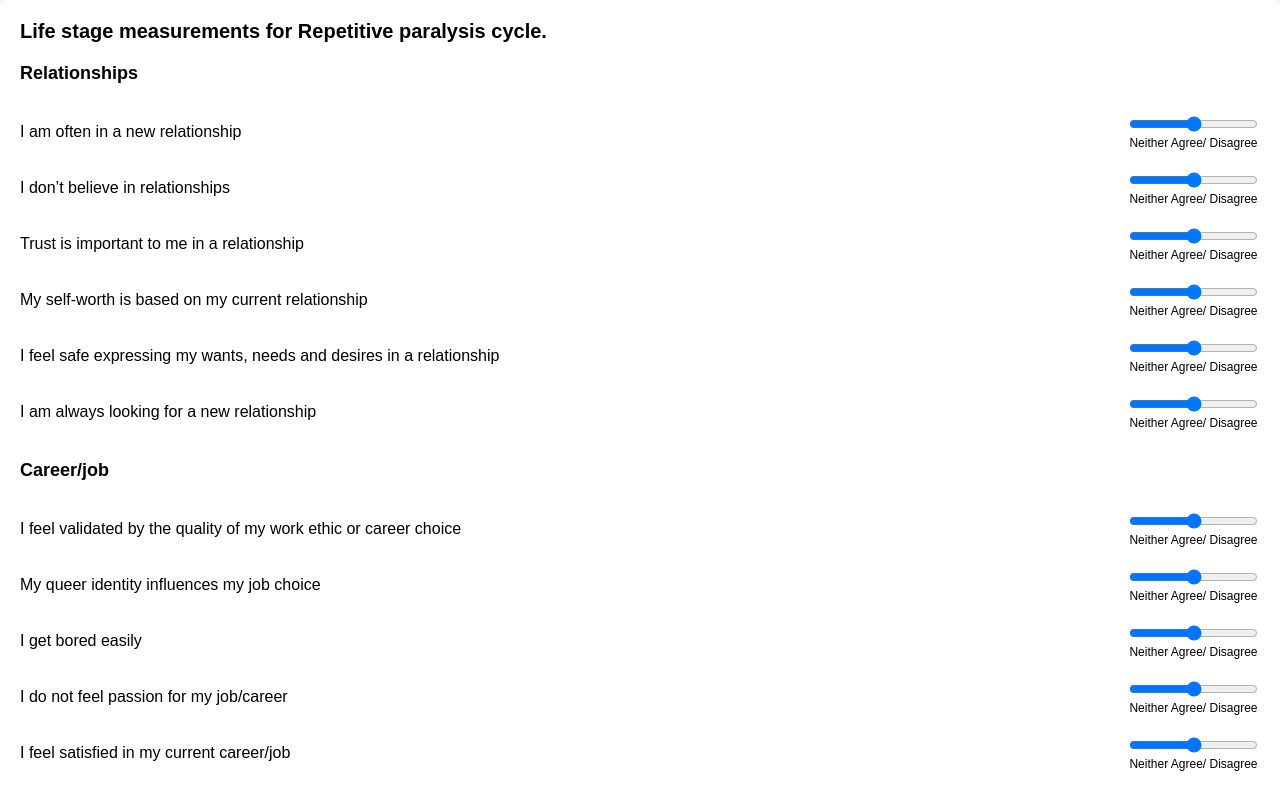
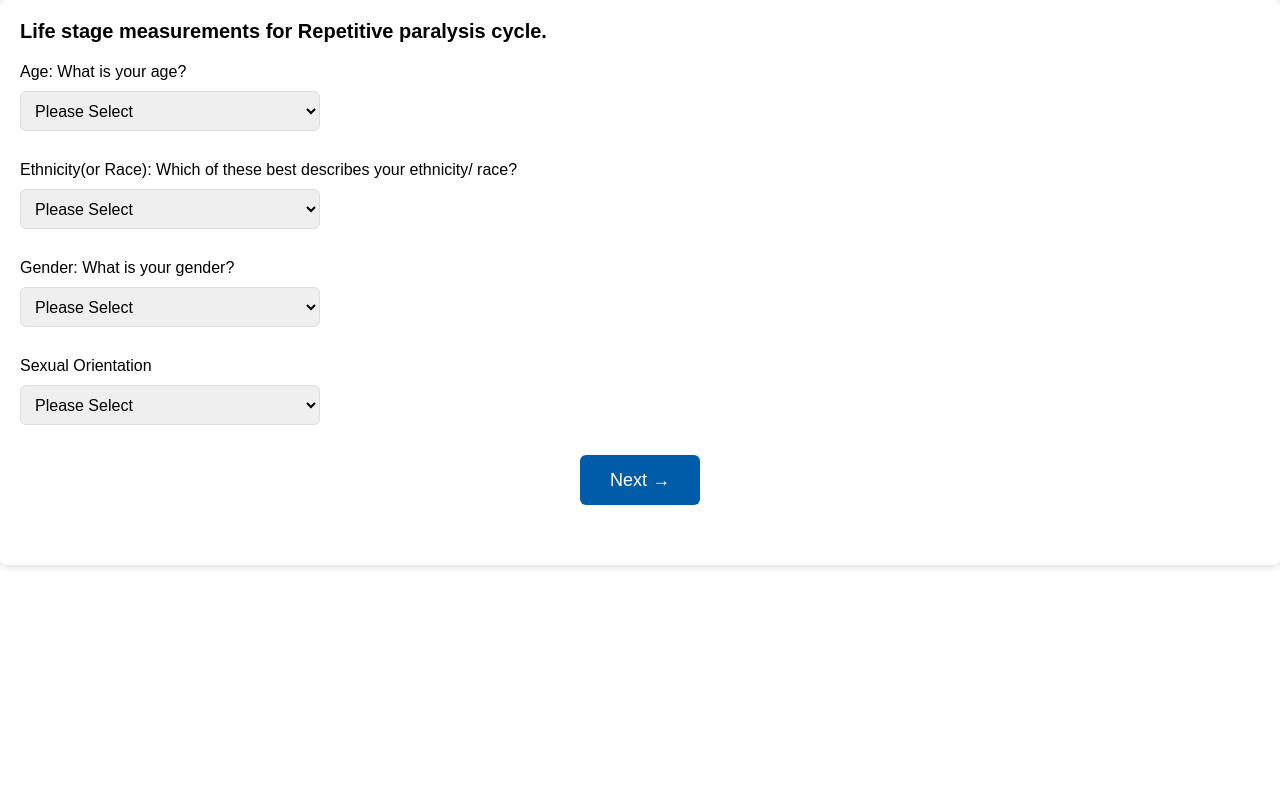
Before and after one commit to chris-rodgers/pink-navigator, a React (Create React App) app: page / in a window 1280 px wide. Shown: the top 791 px of the page. Built offline with nearby package versions, Linux system fonts and the light colour scheme.

Commit message:
Work on adding personal details

```diff
--- a/src/App.js
+++ b/src/App.js
@@ -3,8 +3,10 @@ import RadarChart from "react-svg-radar-chart";
 import "react-svg-radar-chart/build/css/index.css";
 import styles from "./styles.module.css";
 import questions from "./questions.json";
+import personalDetails from "./personal-details.json"
 import Checkbox from "./components/Checkbox/Checkbox";
 import Button from "./components/Button/Button";
+import Select from "./components/Select/Select";
 
 const optionValues = {
   1: "Strongly Disagree",
@@ -19,8 +21,10 @@ const alpha = ['a', 'b', 'c', 'd', 'e', 'f', 'g', 'h', 'i', 'j', 'k', 'l', 'm',
 export default function App() {
   const [state, setState] = React.useState(questions);
   const [shouldSubmit, setShouldSubmit] = React.useState(true);
-  const [isFinished, setIsFinished] = React.useState(false);
+  const [page, setPage] = React.useState(0);
   const [hasSubmitted, setHasSubmitted] = React.useState(false);
+  const isFinished = page === 2;
+  const [personalDetailsState, setPersonalDetailsState] = React.useState(personalDetails)
 
   const { data, captions } = React.useMemo(() => {
     const res = {
@@ -52,6 +56,11 @@ export default function App() {
   const handleSubmit = () => {
     const body = new FormData();
     const questionValues = {};
+
+    Object.keys(personalDetailsState).forEach((key) => {
+      body.append(key, personalDetailsState[key].value);
+    })
+    // Questions
     Object.values(state).forEach((section, si) => {
       Object.keys(section).forEach((key, i) => {
         const questionValueKey = `${si + 1}${alpha[i]}`
@@ -59,14 +68,18 @@ export default function App() {
         questionValues[questionValueKey] = `${questionValueKey}. ${key}`;
       })
     })
-    console.log(body, questionValues)
+    console.log(Object.keys(Object.fromEntries(body)), questionValues)
     fetch('https://script.google.com/macros/s/AKfycbzn7uelFFvDkMmP9Dk3UXruYog39DhEpnlC5X4iAOgoGM85jdtiU36LzpWkApavfZhi/exec', { method: 'POST', body })
       .then(response => { setHasSubmitted(true); console.log('Success!', response) })
       .catch(error => console.error('Error!', error.message))
   }
 
-  const handleFinished = () => {
-    setIsFinished(true);
+  const handlePrev = () => {
+    setPage(page - 1);
+  }
+
+  const handleNext = () => {
+    setPage(page + 1);
   }
 
   React.useEffect(() => {
@@ -75,14 +88,31 @@ export default function App() {
     }
   }, [isFinished, shouldSubmit]);
 
-  const shouldShowCheckbox = !isFinished || !shouldSubmit;
+  // const shouldShowCheckbox = !isFinished || !shouldSubmit;
 
   return (
     <div className={styles.container}>
       <div className={styles.title}>
         Life stage measurements for Repetitive paralysis cycle.
       </div>
-      {!isFinished ? <div>
+      {[
+        <div>
+          {Object.keys(personalDetailsState).map(key => {
+            const detail = personalDetailsState[key];
+            return (<div key={key}>
+              <label className={styles.label} htmlFor={key}>{detail.title}</label>
+              <div><Select id={key} custom={detail.custom} value={detail.value} options={detail.options} onChange={(e) => {
+                setPersonalDetailsState(prevPersonalDetailsState => {
+                  const nextPersonalDetialsState = { ...prevPersonalDetailsState };
+                  nextPersonalDetialsState[key].value = e.target.value;
+                  return nextPersonalDetialsState;
+                })
+              }} />
+              </div>
+            </div>)
+          })}
+        </div>,
+        <div>
           {Object.keys(state).map((section, i) => {
             const questions = state[section];
             return (
@@ -116,11 +146,7 @@ export default function App() {
               </div>
             );
           })}
-
-        <div className={styles.footer}>
-          <Button onClick={handleFinished}>Submit Answers</Button>
-        </div>
-      </div> :
+        </div>,
         <div>
           <div className={styles.subtitle}>Result</div>
           <div className={styles.result}>
@@ -134,9 +160,13 @@ export default function App() {
               size={450}
             />
           </div>
-        </div>}
+        </div>][page]}
       <div className={styles.footer}>
-        <Checkbox onClick={() => { setShouldSubmit(!shouldSubmit) }} disabled={!shouldShowCheckbox} checked={shouldSubmit} label={shouldShowCheckbox ? "Record my answers" : hasSubmitted ? "We've recorded your answers" : "Submitting..."} />
+        <div className={styles.buttons}>
+          {!isFinished && page ? <Button onClick={handlePrev}>← Previous</Button> : null}
+          {!isFinished ? <Button onClick={handleNext}>{['Next', 'Finish'][page]} →</Button> : null}
+        </div>
+        {/* <Checkbox onClick={() => { setShouldSubmit(!shouldSubmit) }} disabled={!shouldShowCheckbox} checked={shouldSubmit} label={shouldShowCheckbox ? "Record my answers" : hasSubmitted ? "We've recorded your answers" : "Submitting..."} /> */}
       </div>
     </div >
   );
--- a/src/components/Button/Button.module.css
+++ b/src/components/Button/Button.module.css
@@ -9,7 +9,15 @@
     background-color: #005ba9;
     color: white;
     font-size: 18px;
-    /* margin-bottom: 20px; */
+    margin: 0 10px 20px 10px;
     appearance: none;
     border: none;
+    flex-wrap: nowrap;
+    white-space: nowrap;
+    cursor: pointer;
+    transition: background-color 250ms ease;
 }
+
+.button:hover{
+    background-color: #004785;
+}
--- /dev/null
+++ b/src/components/Select/Select.js
@@ -0,0 +1,16 @@
+import React from "react";
+import styles from "./Select.module.css";
+
+const Select = ({ onChange, custom, value = "please-select", options }) => {
+    // console.log(value)
+    return (<div className={styles.container}>
+        <select className={styles.select} onChange={onChange} value={["please-select", ...options].includes(value) ? value : ''}>
+            <option value="please-select" disabled>Please Select</option>
+            {options.map(option => <option value={option}>{option}</option>)}
+            {custom ? <option value="">{custom}</option> : null}
+        </select>
+        {value == "" || !["please-select", ...options].includes(value) ? <input placeholder="Please enter custom value" className={styles.input} type="text" value={value} onChange={onChange} /> : null}
+    </div >)
+}
+
+export default Select;
--- /dev/null
+++ b/src/components/Select/Select.module.css
@@ -0,0 +1,16 @@
+.container{
+    padding-bottom: 20px;
+}
+
+.select, .input{
+    height: 40px;
+    border-radius: 6px;
+    padding: 0 10px;
+    font-size: 16px;
+    margin-bottom: 10px;
+    border: 1px solid #dddddd;
+    display: block;
+    width: 100%;
+    max-width: 300px;
+    box-sizing: border-box;
+}
--- /dev/null
+++ b/src/personal-details.json
@@ -0,0 +1,57 @@
+{
+    "Age": {
+        "title": "Age: What is your age?",
+        "value": "please-select",
+        "options": [
+            "18-24",
+            "25-29",
+            "30-34",
+            "35-44",
+            "45-54",
+            "55-64",
+            "65-74",
+            "75+"
+        ]
+    },
+    "Ethnicity": {
+        "title": "Ethnicity(or Race):  Which of these best describes your ethnicity/ race?",
+        "value": "please-select",
+        "custom": "Other (please specify)",
+        "options": [
+            "White",
+            "Mixed",
+            "Asian or Asian British",
+            "Black or Black British",
+            "Arab",
+            "Prefer not to say"
+        ]
+    },
+    "Gender": {
+        "title": "Gender: What is your gender?",
+        "value": "please-select",
+        "custom": "Prefer to self-describe as...",
+        "options": [
+            "Male",
+            "Female",
+            "Transgender",
+            "Non binary",
+            "Intersex",
+            "Other",
+            "Prefer not to say"
+        ]
+    },
+    "Orientation": {
+        "title": "Sexual Orientation",
+        "value": "please-select",
+        "custom": "Prefer to self-describe as...",
+        "options": [
+            "Bisexual",
+            "Gay man",
+            "Gay Woman/ Lesbian",
+            "Straight/ Heterosexual",
+            "Queer",
+            "Questioning",
+            "Prefer not to say"
+        ]
+    }
+}
--- a/src/styles.module.css
+++ b/src/styles.module.css
@@ -55,3 +55,13 @@
   flex-direction: column;
   margin-bottom: 20px;
 }
+
+.buttons{
+  display: flex;
+  flex-wrap: wrap;
+}
+
+.label{
+  margin-bottom: 10px;
+  display: block;
+}
```
Lines whose indentation alone changed are shown as unchanged.
